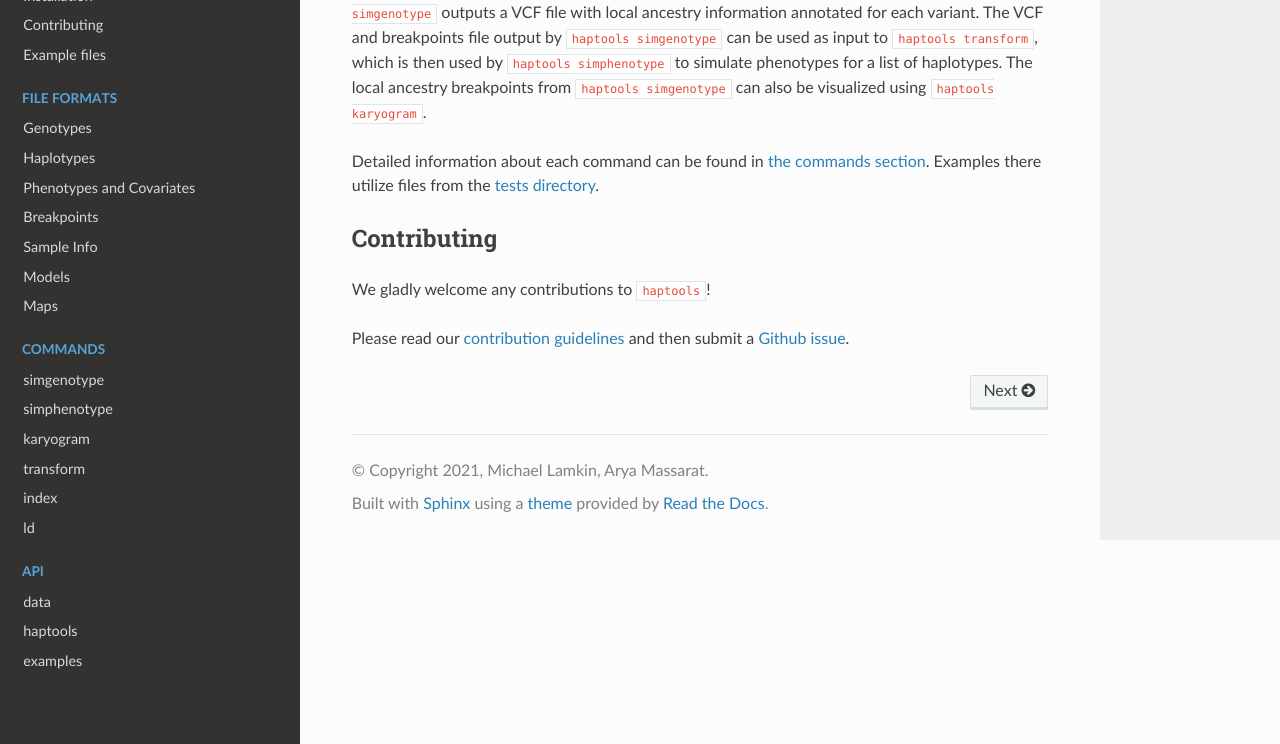
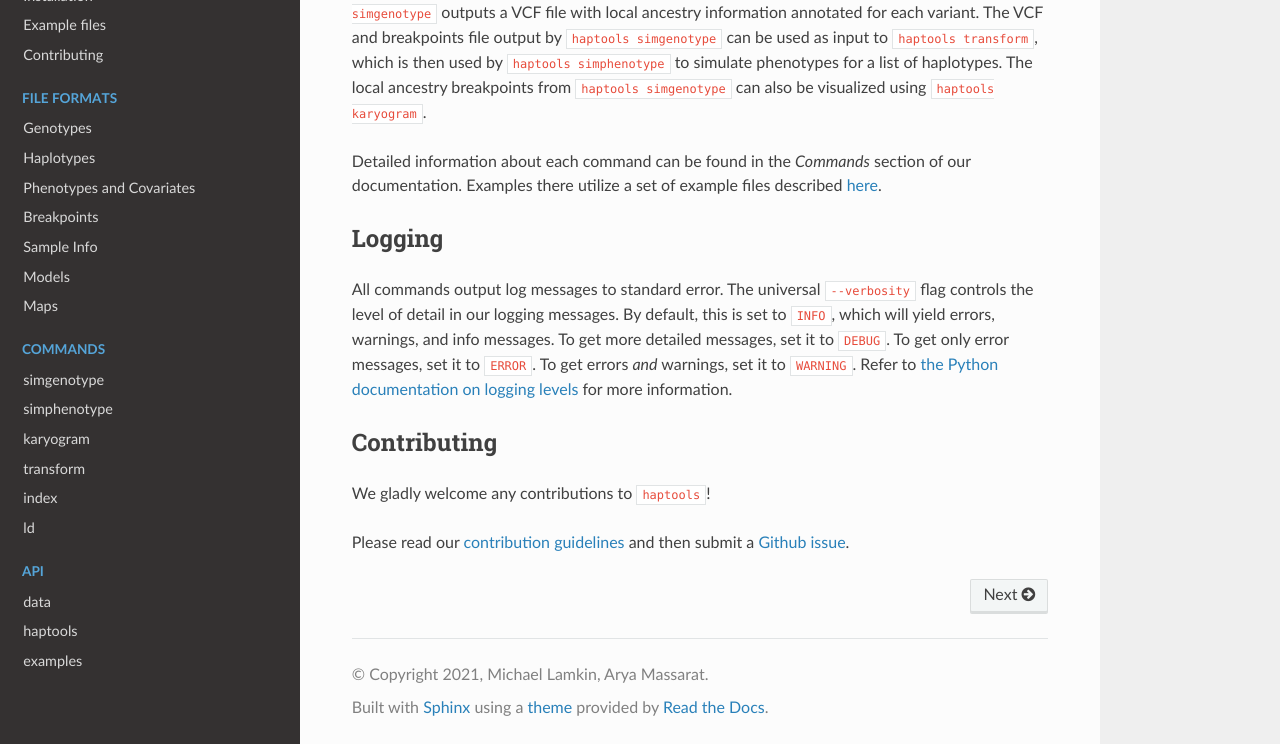
Before and after one commit to CAST-genomics/haptools, a Sphinx documentation site: the page built from docs/index.rst, in a window 1280 px wide and 900 px high, scrolled down 939 px, cut to the strip 156-900 px from the top of the window. Built offline with Sphinx 7.4.7 and the Read the Docs theme 2.0.0, drawn with Linux system fonts in a browser that asks for light colours.

Commit message:
explain logging in the front page of our docs and update the default verbosity in the click docs (it said "only errors" before)

```diff
--- a/docs/index.rst
+++ b/docs/index.rst
@@ -34,7 +34,12 @@ For example ``haptools simgenotype`` outputs a VCF file with local ancestry info
 The VCF and breakpoints file output by ``haptools simgenotype`` can be used as input to ``haptools transform``, which is then used by ``haptools simphenotype`` to simulate phenotypes for a list of haplotypes.
 The local ancestry breakpoints from ``haptools simgenotype`` can also be visualized using ``haptools karyogram``.
 
-Detailed information about each command can be found in `the commands section </commands>`_. Examples there utilize files from the `tests directory <https://github.com/CAST-genomics/haptools/tree/main/tests/data>`_.
+Detailed information about each command can be found in the *Commands* section of our documentation. Examples there utilize a set of example files described :doc:`here </project_info/example_files>`.
+
+Logging
+~~~~~~~
+
+All commands output log messages to standard error. The universal ``--verbosity`` flag controls the level of detail in our logging messages. By default, this is set to ``INFO``, which will yield errors, warnings, and info messages. To get more detailed messages, set it to ``DEBUG``. To get only error messages, set it to ``ERROR``. To get errors *and* warnings, set it to ``WARNING``. Refer to `the Python documentation on logging levels <https://docs.python.org/3/library/logging.html#levels>`_ for more information.
 
 Contributing
 ~~~~~~~~~~~~
@@ -51,8 +56,8 @@ Please read our :doc:`contribution guidelines </project_info/contributing>` and
    :maxdepth: 1
 
    project_info/installation
+   project_info/example_files
    project_info/contributing
-   project_info/example_files
 
 .. toctree::
    :caption: File Formats
```
Also changed, not shown: 1 other file.
